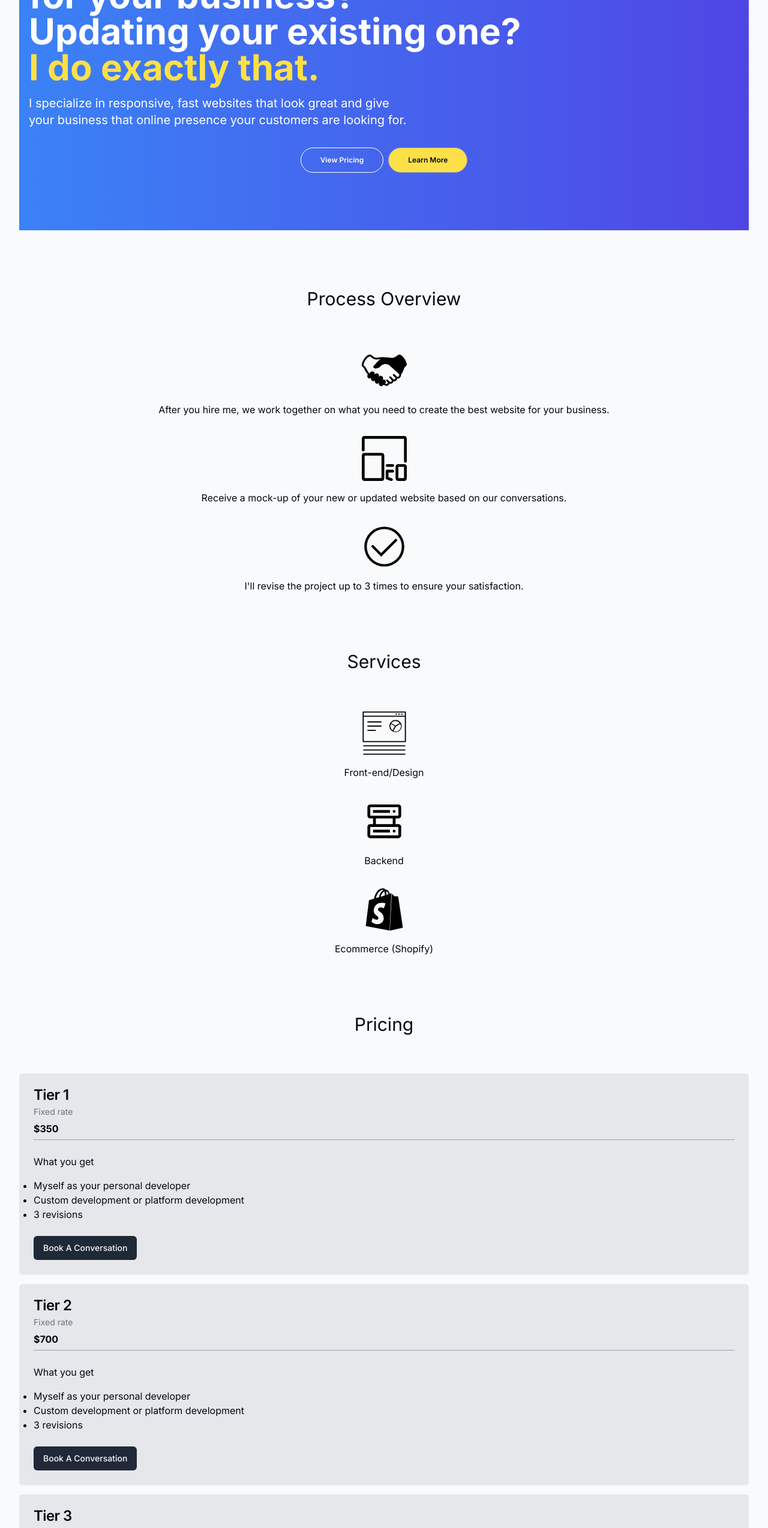
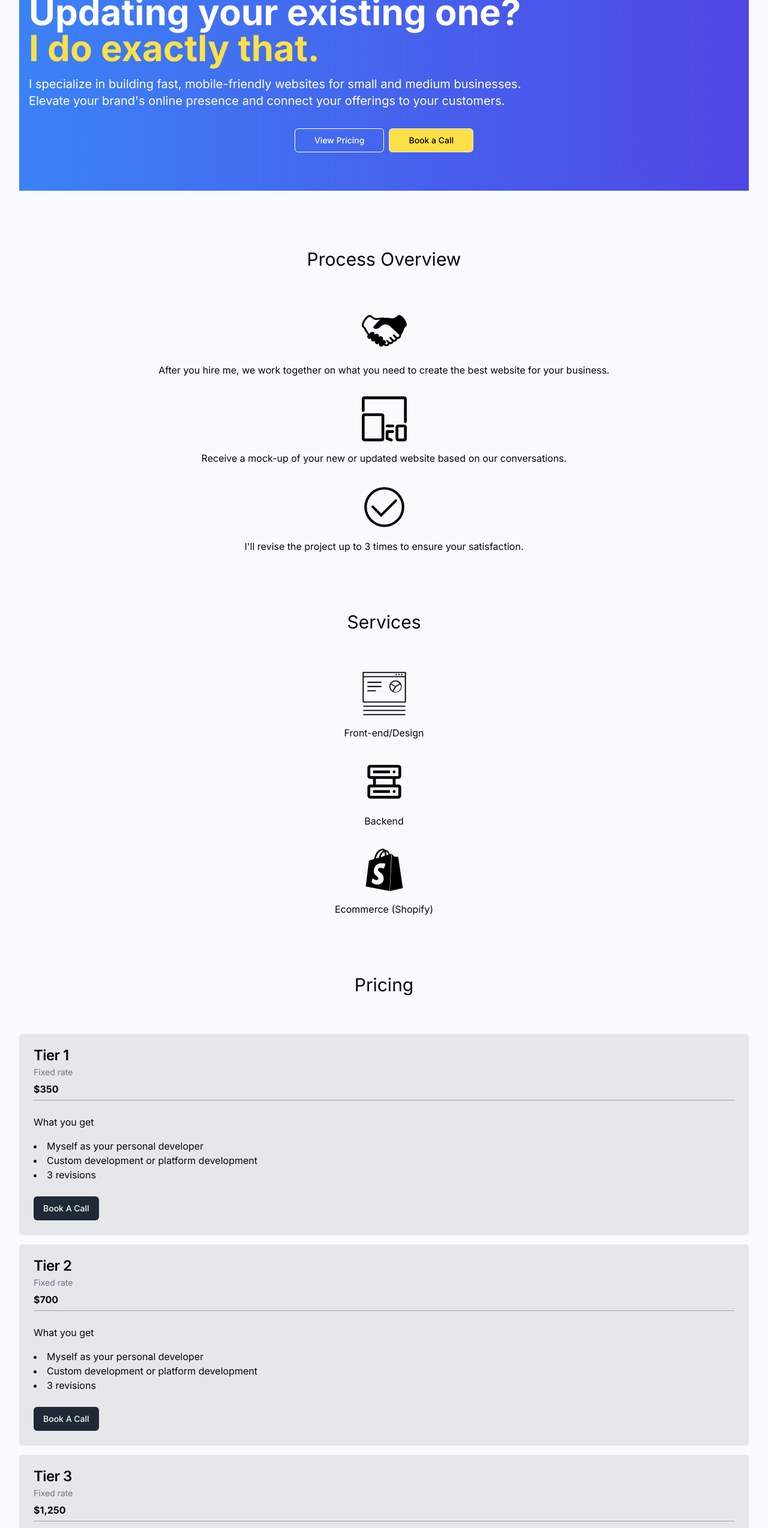
Before and after one commit to patriciosebastian/personal-website, a Next.js app: page /freelance in a window 1280 px wide. Shown: the part 234-2782 px from the top of the page at 60% size. Built offline with nearby package versions, Linux system fonts and the light colour scheme.

Commit message:
some updates to freelance page copy and styles

```diff
--- a/src/app/blog/page.jsx
+++ b/src/app/blog/page.jsx
@@ -29,7 +29,7 @@ export default async function BlogPage() {
           <li key={blog.id}>
             <Card className="mb-4">
               <CardHeader>
-                <CardTitle><Link href={`/blog/${blog.slug}`}>{blog.title}</Link></CardTitle>
+                <CardTitle className="text-balance"><Link href={`/blog/${blog.slug}`}>{blog.title}</Link></CardTitle>
                 <CardDescription className="text-primary">
                   {blog.sub_title}
                 </CardDescription>
--- a/src/app/freelance/page.jsx
+++ b/src/app/freelance/page.jsx
@@ -1,7 +1,7 @@
 import MainFooter from "@/components/main-footer"
 import MobileNav from "@/components/mobile-nav"
 import { badgeVariants } from "@/components/ui/badge"
-import { Button } from "@/components/ui/button"
+import { Button, buttonVariants } from "@/components/ui/button"
 import { Card, CardContent, CardDescription, CardFooter, CardHeader, CardTitle } from "@/components/ui/card"
 import Spacer from "@/components/ui/spacer"
 import Image from "next/image"
@@ -18,29 +18,23 @@ export default function FreelancePage() {
   return (
     <main>
       <MobileNav />
-      <section className="flex justify-center items-center bg-gradient-to-r from-blue-500 to-indigo-600 text-white py-24">
+      <section className="flex justify-center items-center bg-gradient-to-r from-blue-500 to-indigo-600 text-white py-16">
         <div className="px-4 text-center lg:text-left text-balance">
           <h1 className="text-4xl lg:text-6xl font-bold leading-tight mb-4">
-            {/* Does Your Businees Have Web Development Needs?<br /> */}
             Do you need a website for your business?<br />
             Updating your existing one?<br />
-            {/* <span className="text-yellow-300">I&apos;m Your Guy!</span> */}
             <span className="text-yellow-300">I do exactly that.</span>
           </h1>
-          {/* <p className="text-lg lg:text-xl mb-8">
-            I build responsive, fast, and SEO-optimized websites that convert
-            visitors into customers. Let&apos;s create something amazing together!
-          </p> */}
           <p className="text-lg lg:text-xl mb-8">
-            I specialize in responsive, fast websites that look great and
-            give your business that online presence your customers are looking for.
+            I specialize in building fast, mobile-friendly websites for small and medium businesses.
+            Elevate your brand&apos;s online presence and connect your offerings to your customers.
           </p>
           <div className="flex justify-center items-center gap-2">
-            <Link href="#pricing" className={badgeVariants({ variant: "outline" }) + ` px-8 py-3 text-lg bg-transparent border border-white text-white hover:bg-white hover:text-black`}>
+            <Link href="#Pricing" className={buttonVariants({ variant: "outline" }) + ` px-8 py-3 text-lg bg-transparent border border-white text-white hover:bg-white hover:text-black`}>
               View Pricing
             </Link>
-            <Link href="#more" className={badgeVariants({ variant: "outline" }) + ` px-8 py-3 text-lg bg-yellow-300 text-black hover:bg-yellow-400`}>
-              Learn More
+            <Link href="https://calendly.com/psalazardev/introduction" className={buttonVariants({ variant: "outline" }) + ` px-8 py-3 text-lg bg-yellow-300 text-black hover:bg-yellow-400`} target="_blank">
+              Book a Call
             </Link>
           </div>
         </div>
@@ -91,7 +85,7 @@ export default function FreelancePage() {
       {/* Pricing Cards */}
       <section>
         {/* Pricing Card 1 */}
-        <h2 className="section-heading text-3xl mb-16 text-center">Pricing</h2>
+        <h2 className="section-heading text-3xl mb-16 text-center" id="Pricing">Pricing</h2>
         <Card className="mb-4">
           <CardHeader>
             <CardTitle>Tier 1</CardTitle>
@@ -108,7 +102,7 @@ export default function FreelancePage() {
             </ul>
           </CardContent>
           <CardFooter>
-            <Button>Book A Conversation</Button>
+            <Button>Book A Call</Button>
           </CardFooter>
         </Card>
 
@@ -129,7 +123,7 @@ export default function FreelancePage() {
             </ul>
           </CardContent>
           <CardFooter>
-            <Button>Book A Conversation</Button>
+            <Button>Book A Call</Button>
           </CardFooter>
         </Card>
 
@@ -150,7 +144,7 @@ export default function FreelancePage() {
             </ul>
           </CardContent>
           <CardFooter>
-            <Button>Book A Conversation</Button>
+            <Button>Book A Call</Button>
           </CardFooter>
         </Card>
       </section>
@@ -160,16 +154,15 @@ export default function FreelancePage() {
       {/* Book A Call */}
       <section>
         <Card>
-          <CardHeader>
-            <Image src={ThumbsUp} className="mx-auto mb-4" alt="Thumbs Up Memoji" width={115} height={115} />
-            <CardTitle>Book a 15 Minute Intro Call</CardTitle>
-            <CardDescription></CardDescription>
+          <CardHeader className="mb-4 bg-[#d1d5db] rounded-t-md">
+            <Image src={ThumbsUp} className="mx-auto" alt="Thumbs Up Memoji" width={115} height={115} />
           </CardHeader>
-          <CardContent className="flex justify-center">
-            <Link href="https://calendly.com/psalazardev/introduction" target="_blank" className={badgeVariants({ variant: "default" }) + ` rounded px-8 py-4 text-base`}>Schedule Now</Link>
+          <CardContent className="text-center">
+            <p className="text-2xl mb-4">Book a 15-Minute<br /> Intro Call</p>
+            <Link href="https://calendly.com/psalazardev/introduction" target="_blank" className={buttonVariants({ variant: "default" }) + ` px-8 py-4`}>Schedule Now</Link>
           </CardContent>
           <CardFooter>
-            <p>Or email me at <a href="mailto:psalazardev@gmail.com" className="text-blue-500">psalazardev@gmail.com</a></p>
+            <p className="text-center">Or email me at <a href="mailto:psalazardev@gmail.com" className="text-blue-500">psalazardev@gmail.com</a></p>
           </CardFooter>
         </Card>
       </section>
--- a/src/styles/globals.css
+++ b/src/styles/globals.css
@@ -82,6 +82,9 @@
   [role="tablist"] > [aria-selected="true"] {
     @apply border-b-2 border-b-primary rounded-none -mb-2;
   }
+  .bg-card li {
+    list-style-position: inside;
+  }
   .section-heading {
     margin-bottom: 1rem;
     text-wrap: balance;
```
